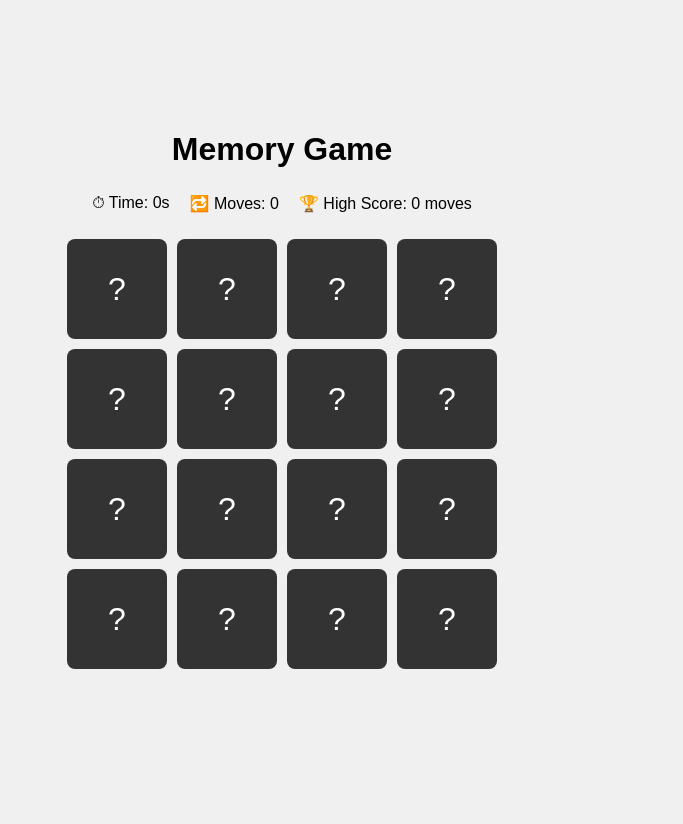
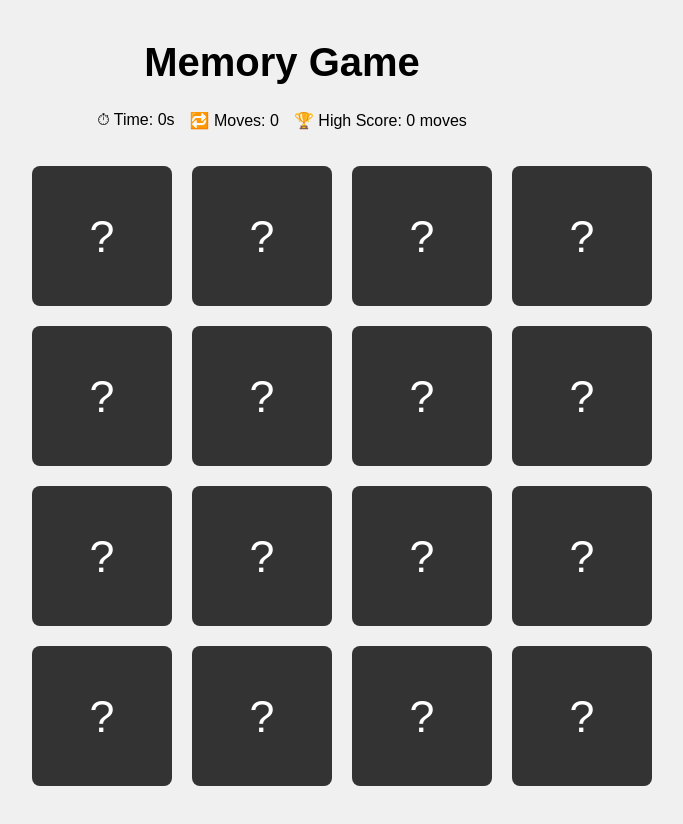
Before and after one commit to AmaraRoyality/memorygame, a plain HTML site: page index.html in a window 1280 px wide. Shown: the whole page, without its empty margins (358-1041 px from the left). Before the commit the page ends 800 px from the top, so only its background shows below. Drawn offline with Linux system fonts and the light colour scheme.

Commit message:
updated css

```diff
--- a/style.css
+++ b/style.css
@@ -3,37 +3,44 @@ body {
   display: flex;
   flex-direction: column;
   align-items: center;
-  justify-content: center;
+  justify-content: flex-start;
   min-height: 100vh;
   margin: 0;
+  padding: 20px;
   background-color: #f0f0f0;
 }
 
 h1 {
   margin: 20px 0 10px;
+  font-size: 2rem;
+  text-align: center;
 }
 
 .stats {
   display: flex;
-  gap: 20px;
-  margin-bottom: 10px;
+  flex-wrap: wrap;
+  gap: 15px;
+  justify-content: center;
+  margin-bottom: 20px;
 }
 
 .game-board {
   display: grid;
-  grid-template-columns: repeat(4, 100px);
+  grid-template-columns: repeat(4, 1fr);
   gap: 10px;
+  width: 100%;
+  max-width: 420px;
   margin-bottom: 20px;
 }
 
 .card {
-  width: 100px;
-  height: 100px;
+  width: 100%;
+  aspect-ratio: 1 / 1;
   background-color: #333;
   display: flex;
   align-items: center;
   justify-content: center;
-  font-size: 32px;
+  font-size: 2rem;
   color: #fff;
   cursor: pointer;
   user-select: none;
@@ -53,12 +60,14 @@ h1 {
 
 .win-message {
   display: none;
-  font-size: 18px;
+  font-size: 1rem;
   background: #4CAF50;
   padding: 20px;
   color: white;
   border-radius: 10px;
   animation: pop 0.5s ease forwards;
+  text-align: center;
+  max-width: 90%;
 }
 
 @keyframes pop {
@@ -71,3 +80,48 @@ h1 {
     opacity: 1;
   }
 }
+
+/* ✅ Responsive Breakpoints */
+@media (min-width: 600px) {
+  h1 {
+    font-size: 2.5rem;
+  }
+
+  .card {
+    font-size: 2.2rem;
+  }
+
+  .game-board {
+    max-width: 500px;
+  }
+}
+
+@media (min-width: 768px) {
+  .game-board {
+    grid-template-columns: repeat(4, 120px);
+    gap: 15px;
+  }
+
+  .card {
+    font-size: 2.5rem;
+  }
+
+  .win-message {
+    font-size: 1.2rem;
+  }
+}
+
+@media (min-width: 1024px) {
+  .game-board {
+    grid-template-columns: repeat(4, 140px);
+    gap: 20px;
+  }
+
+  .card {
+    font-size: 2.8rem;
+  }
+
+  .win-message {
+    font-size: 1.3rem;
+  }
+}
```
